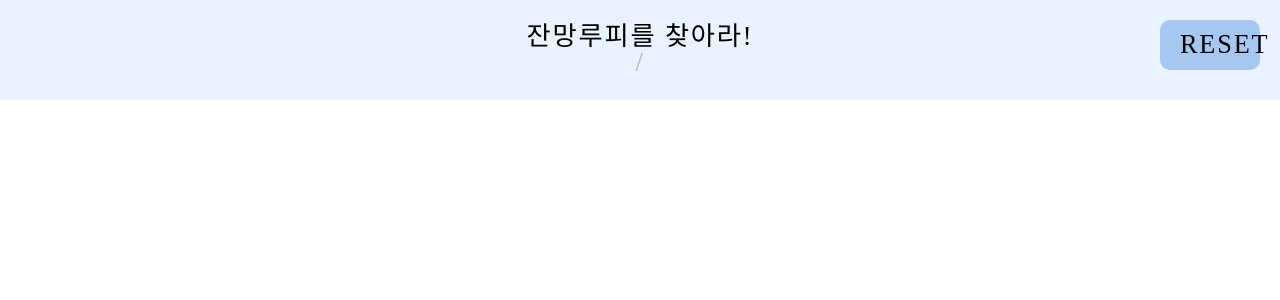
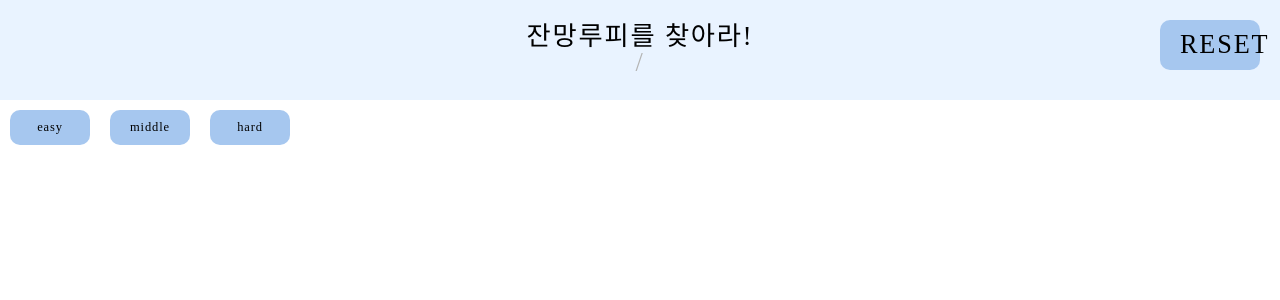
Before and after one commit to GO-SOPT-WEB/JiSooSeo, a React (Vite) app in the folder week3/findingGame/: page / in a window 1280 px wide. Shown: the top 300 px of the page. Built offline with nearby package versions, Linux system fonts and the light colour scheme; a web font is replaced by a local one.

Commit message:
[ feat ] 레벨 버튼 생성

```diff
--- /dev/null
+++ b/week3/findingGame/src/@components/levelButton.jsx
@@ -0,0 +1,22 @@
+import styled from 'styled-components';
+
+export default function LevelButton() {
+  return (
+    <>
+      <Button>easy</Button>
+      <Button>middle</Button>
+      <Button>hard</Button>
+    </>
+  );
+}
+
+const Button = styled.button`
+  width: 8rem;
+  padding: 1rem 2rem;
+  margin: 1rem;
+
+  border-radius: 1rem;
+
+  background-color: ${({ theme }) => theme.colors.blue};
+  ${({ theme }) => theme.fonts.text};
+`;
--- a/week3/findingGame/src/@pages/findingPage.jsx
+++ b/week3/findingGame/src/@pages/findingPage.jsx
@@ -1,3 +1,4 @@
+import LevelButton from '../@components/levelButton';
 import MainHeader from '../@components/mainHeader';
 import ResetButton from '../@components/resetButton';
 
@@ -6,6 +7,7 @@ export default function findingPage() {
     <>
       <ResetButton />
       <MainHeader />
+      <LevelButton />
     </>
   );
 }
```
